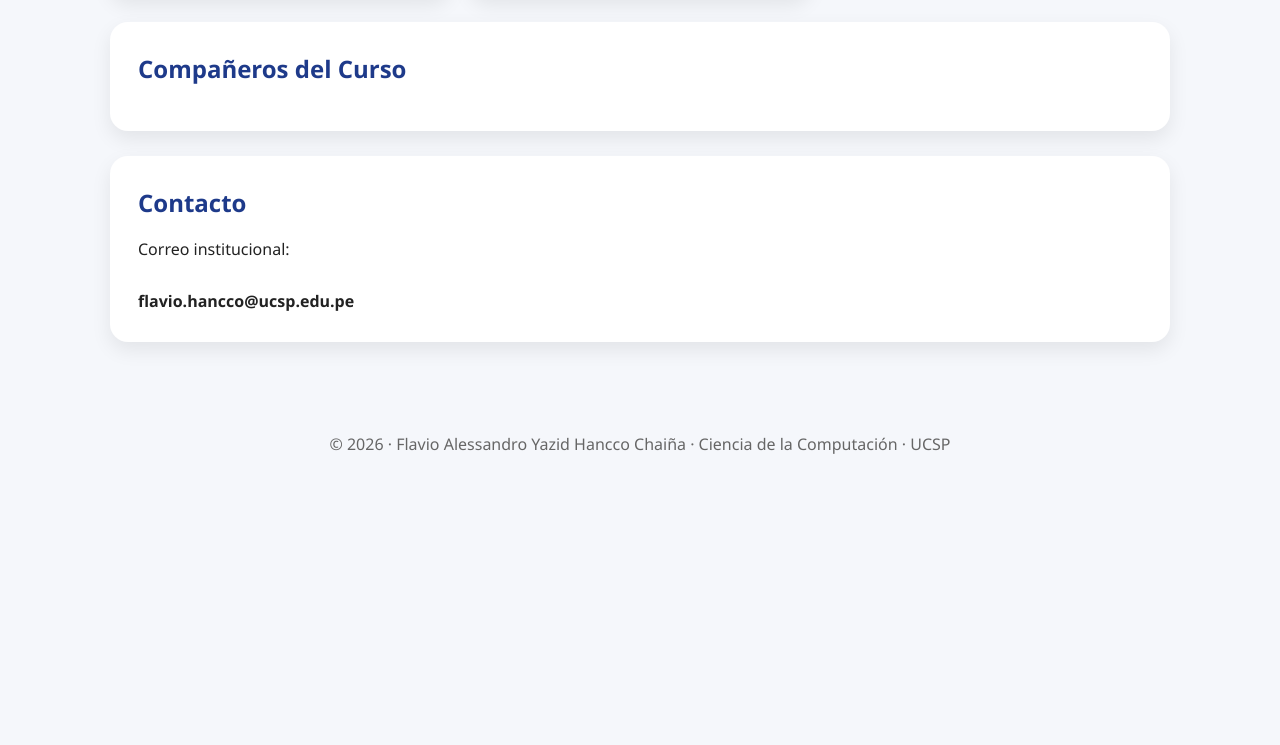
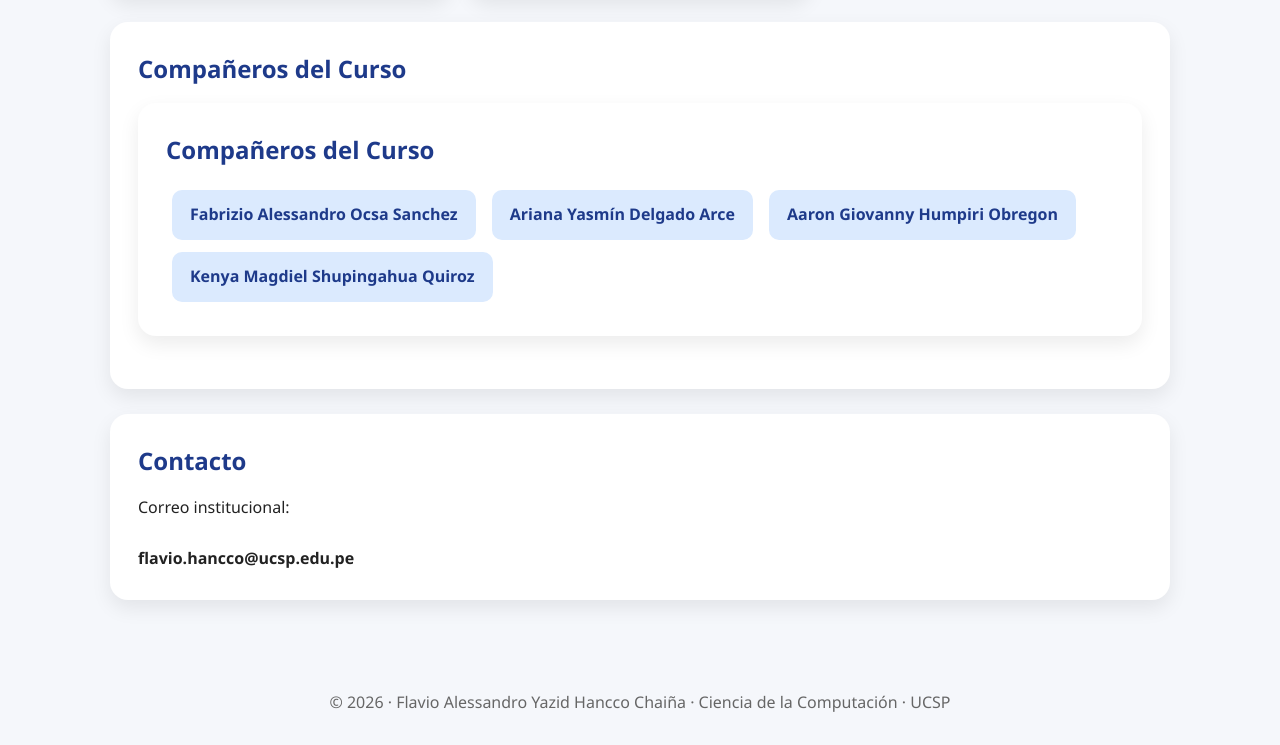
Before and after one commit to Flavio-HC/pagina-personal, a plain HTML site: page index.html in a window 1280 px wide. Shown: the part 3073-3818 px from the top of the page. Before the commit the page ends 3561 px from the top, so only its background shows below. Drawn offline with Linux system fonts and the light colour scheme.

Commit message:
Update index.html

```diff
--- a/index.html
+++ b/index.html
@@ -549,9 +549,35 @@ Proyecto personal enfocado en el aprendizaje continuo de idiomas como inglés, f
 
 <h2>Compañeros del Curso</h2>
 
-<ul>
+<div class="card" id="companeros">
 
-</ul>
+<h2>Compañeros del Curso</h2>
+
+<a class="prof-btn"
+href="https://lorian0x.github.io"
+target="_blank">
+Fabrizio Alessandro Ocsa Sanchez
+</a>
+
+<a class="prof-btn"
+href="https://w4nd4r1.github.io/Ariana-Yasmin-Delgado-Arce/"
+target="_blank">
+Ariana Yasmín Delgado Arce
+</a>
+
+<a class="prof-btn"
+href="https://aaronhumpiri.github.io"
+target="_blank">
+Aaron Giovanny Humpiri Obregon
+</a>
+
+<a class="prof-btn"
+href="https://kenya-sq.github.io/Kenya-Shupingahua-Quiroz/"
+target="_blank">
+Kenya Magdiel Shupingahua Quiroz
+</a>
+
+</div>
 
 </div>
 
```
